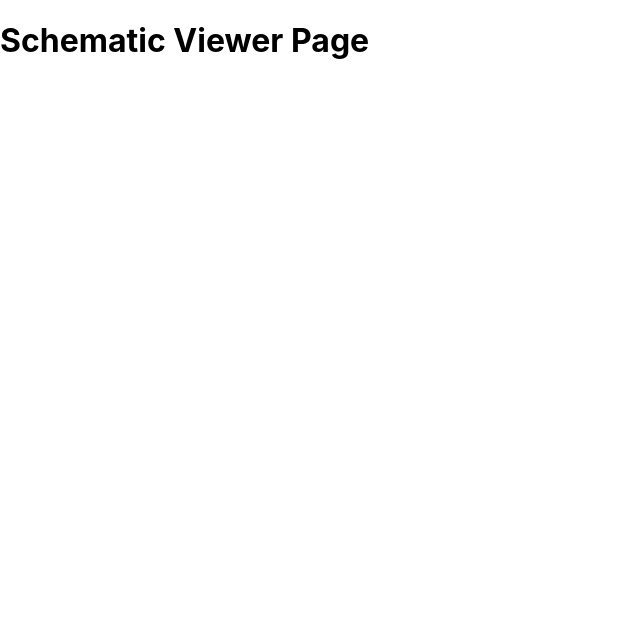
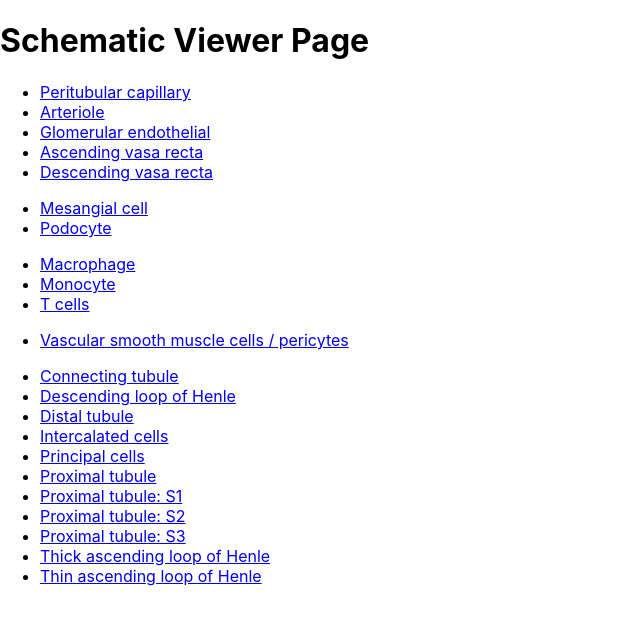
Before and after one commit to KPMP/microscopium-web, a React (Create React App) app: page /#/ in a window 1280 px wide. Shown: the top 624 px of the page, without its empty margins (0-640 px from the left). Built offline with nearby package versions, Linux system fonts and the light colour scheme.

Commit message:
KPMP-549 schematic JSON implemented with simple links into data page by cell tpye

```diff
--- a/src/components/schematic/SchematicViewer.js
+++ b/src/components/schematic/SchematicViewer.js
@@ -1,16 +1,31 @@
 import React, { Component } from 'react';
+import schematic from '../../data/schematic';
+import { Col, Row, ListGroup, ListGroupItem } from 'reactstrap';
+import { Link } from 'react-router-dom';
 
 class SchematicViewer extends Component {
 
     constructor(props) {
         super(props);
-
     }
 
     render() {
         return (
             <div>
                 <h1>Schematic Viewer Page</h1>
+                <Col>
+                    { Object.values(schematic.schematic).map((structure, i) => {
+
+                        return <ListGroup>
+                            {structure.map((cellName, j) => {
+                                let href="/data/" + encodeURIComponent(cellName);
+                                return <ListGroupItem>
+                                           <Link to={href}>{cellName}</Link>
+                                       </ListGroupItem>
+                            })}
+                        </ListGroup>
+                    })}
+                </Col>
             </div>
         );
     }
```
Also changed, not shown: src/data/atlas.json (renamed from public/data/atlas.json), src/data/schematic.json (renamed from public/data/schematic.json).
